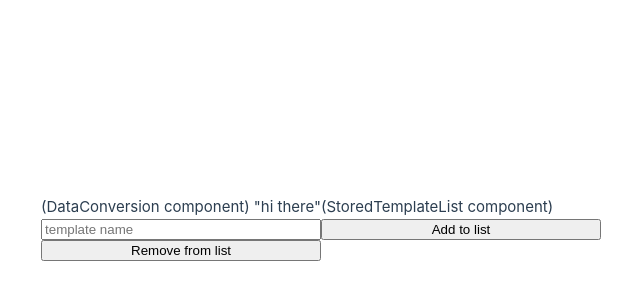
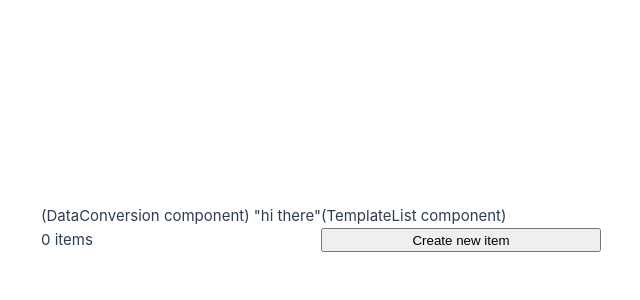
Before and after one commit to cbinding/steleto-web, a Vue app: page / in a window 1280 px wide. Shown: the part 172-472 px from the top of the page, without its empty margins (319-959 px from the left). Built offline with nearby package versions, Linux system fonts and the light colour scheme.

Commit message:
get store working

```diff
--- a/src/components/TemplateList.vue
+++ b/src/components/TemplateList.vue
@@ -1,47 +1,30 @@
 <script setup>
-import { ref, onMounted } from 'vue'
-defineProps({})
+import { useTemplateStore } from "@/stores/templateStore";
+import { storeToRefs } from "pinia";
 
-const templateList = ref([])
-const templateName = ref("")
+const store = useTemplateStore();
+const { templateItems } = storeToRefs(store);
 
-onMounted(() => {
-  getListFromLocalStorage()
-})
-
-const addToList = () => {
-  const newValue = (templateName.value || "").trim()
-  if (newValue !== "") {
-    templateList.value.push(templateName.value)
-    saveListToLocalStorage()
-  }
+const newItem = () => {
+  const item = store.newItem()
+  console.log(item)
+  store.addItem(item)
 }
-const removeFromList = () => {
-  const index = templateList.value.indexOf(templateName.value);
-  if (index > -1) { // only splice array when item is found
-    templateList.value.splice(index, 1); // 2nd parameter means remove one item only
-    saveListToLocalStorage()
-  }
+const delItem = (id) => {
+  store.delItem(id)
 }
-
-const saveListToLocalStorage = () => {
-  localStorage.setItem("steleto.templates", JSON.stringify(templateList.value))
-}
-
-const getListFromLocalStorage = () => {
-  //templateList.value = JSON.parse(localStorage.getItem("steleto.templates"))
-}
-
-
-
 </script>
 
 <template>
-  <div>(StoredTemplateList component)</div>
-  <input v-model="templateName" placeholder="template name"/>
-  <button @click="addToList">Add to list</button>
-  <button @click="removeFromList">Remove from list</button>
-  <ul><li v-for="(item, index) in templateList" :key="index">{{ item }}</li></ul>
+  <div>(TemplateList component)</div>
+  <div>{{ store.counter }} items</div>
+  <button @click="newItem()">Create new item</button>
+  <ul>
+    <li v-for="item in templateItems" :key="item.id">
+      <span>{{ item.item.meta.title }}</span><!--TODO: fix item.item!-->
+      <span title="delete" style="cursor: pointer" @click="delItem(item.id)">&#10060;</span>
+    </li>
+  </ul>
 </template>
 
 <style scoped>
--- /dev/null
+++ b/src/stores/templateStore.js
@@ -0,0 +1,45 @@
+import { ref, computed } from 'vue'
+import { createPinia, defineStore } from 'pinia'
+//import { createPersistPlugin } from 'pinia-plugin-persist'
+// https://www.sciredev.com/blog/how-to-use-pinia-with-vue-3-a-step-by-step-guide
+const pinia = createPinia()
+//pinia.use(createPersistPlugin())
+pinia.use()
+
+export const useTemplateStore = defineStore('templateStore', () => {
+  const items = ref([])
+  const templateItems = computed(() => items.value)
+  const counter = computed(() => items.value.length)
+
+  function newItem() {
+    const timestamp = new Date().toISOString()
+    return {
+      meta: {
+        created: timestamp,
+        updated: timestamp,
+        creator: "(creator)",
+        title: `(title) ${timestamp}`,
+        description: "(description)"
+      },
+      content: "(content)"
+    }
+  }
+
+  function getItem(id) {
+    const item = items.value.find((obj) => obj.id === id)
+    return item
+  }
+
+  function addItem(item) {
+    // TODO: check if it exists first
+    items.value.push({ item, id: new Date().toISOString() })
+  }
+
+  function delItem(id) {
+    items.value = items.value.filter((object) => {
+      return object.id !== id
+    })
+  }
+
+  return { templateItems, counter, newItem, getItem, addItem, delItem }
+})
```
Also changed, not shown: src/stores/templateList.js (deleted, +0 -14 lines).
